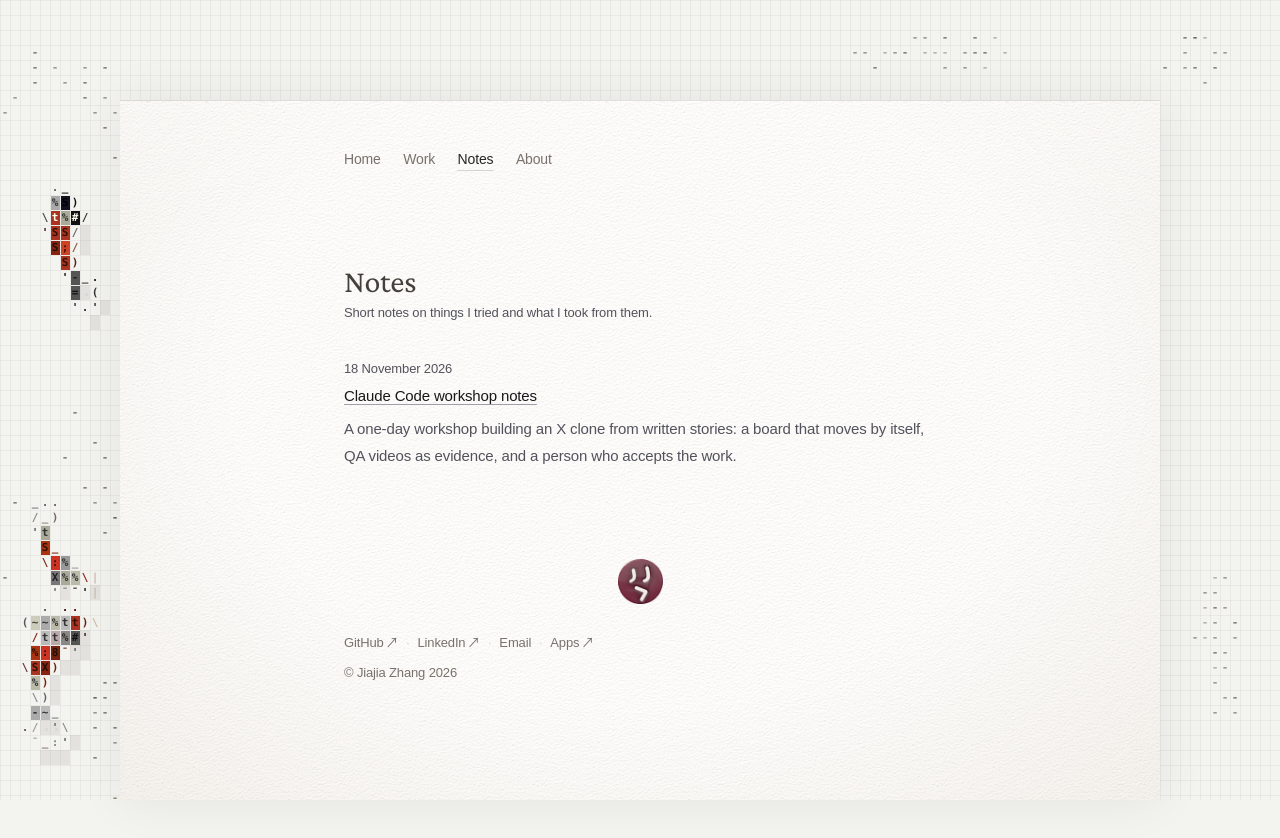
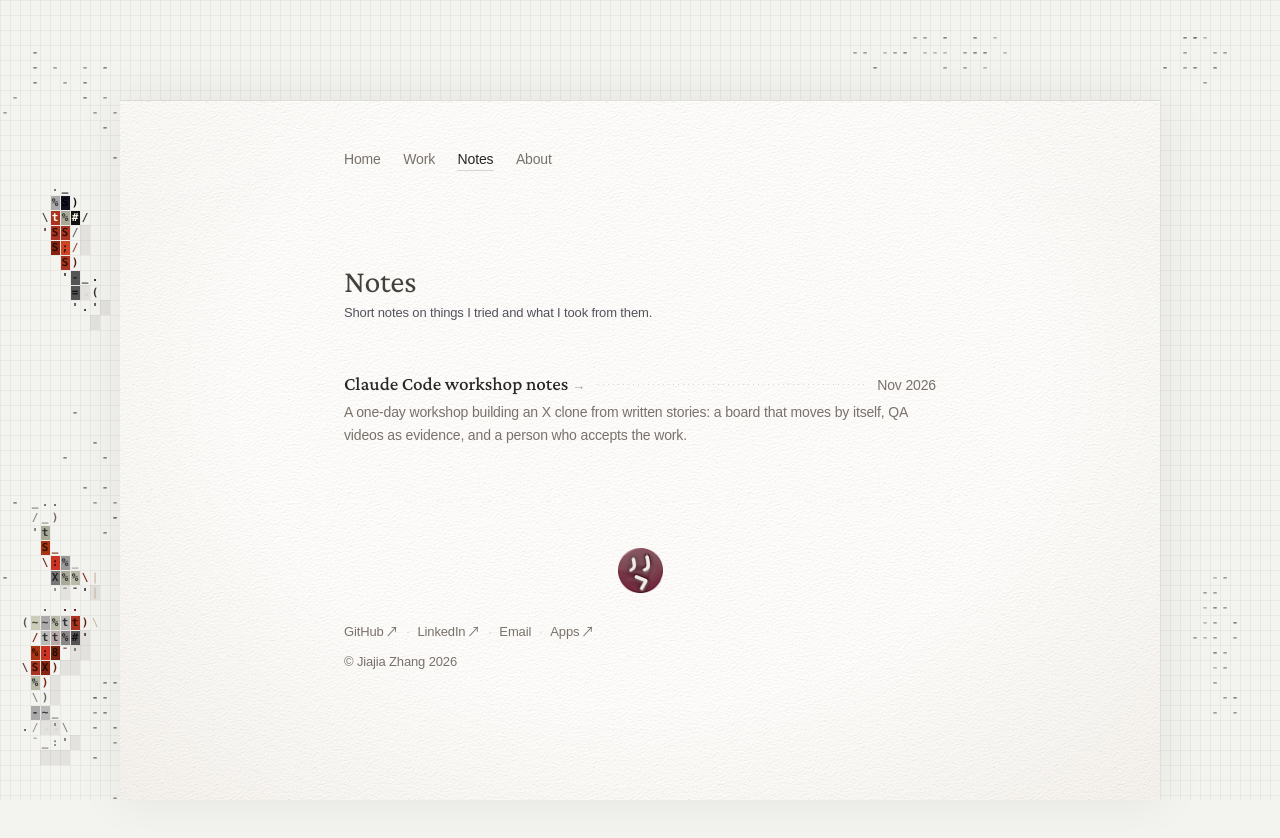
Before and after one commit to isjiajia01/personal-website, a Next.js app: page /notes in a window 1280 px wide. Shown: the top 838 px of the page. Built offline with nearby package versions, Linux system fonts and the light colour scheme; a web font is replaced by a local one.

Commit message:
Notes: row-style list like home, back link on article

```diff
--- a/app/(default)/notes/claude-code-workshop/page.tsx
+++ b/app/(default)/notes/claude-code-workshop/page.tsx
@@ -1,5 +1,6 @@
 import type { Metadata } from "next";
 import Image from "next/image";
+import Link from "next/link";
 
 const base = "/notes/claude-code-workshop";
 const url = "https://me.isjia.page/notes/claude-code-workshop/";
@@ -45,6 +46,13 @@ const h2 = "text-[15px] font-medium text-zinc-900 dark:text-zinc-100";
 export default function ClaudeCodeWorkshopNotes() {
   return (
     <article>
+      <Link
+        href="/notes/"
+        className="group press -mx-2 mb-6 inline-block px-2 py-2 text-[13px] leading-5 text-zinc-500 hover:text-(--rose) dark:text-zinc-400"
+      >
+        <span aria-hidden="true" className="mr-1">←</span>
+        All notes
+      </Link>
       <p className="text-[13px] leading-5 text-zinc-600 dark:text-zinc-400">
         Notes · 18 November 2026
       </p>
--- a/app/(default)/notes/page.tsx
+++ b/app/(default)/notes/page.tsx
@@ -15,7 +15,7 @@ export const metadata: Metadata = {
 const notes = [
   {
     href: "/notes/claude-code-workshop/",
-    date: "18 November 2026",
+    date: "Nov 2026",
     title: "Claude Code workshop notes",
     summary:
       "A one-day workshop building an X clone from written stories: a board that moves by itself, QA videos as evidence, and a person who accepts the work.",
@@ -31,21 +31,36 @@ export default function NotesIndex() {
       <p className="mt-1 text-[13px] leading-5 text-zinc-600 dark:text-zinc-400">
         {description}
       </p>
-      <ul className="mt-10 space-y-8">
-        {notes.map((n) => (
-          <li key={n.href}>
-            <p className="text-[13px] leading-5 text-zinc-600 dark:text-zinc-400">{n.date}</p>
-            <h2 className="mt-1 text-[15px] font-medium text-zinc-900 dark:text-zinc-100">
-              <Link
-                href={n.href}
-                className="underline decoration-zinc-400 underline-offset-[3px] hover:text-(--rose) dark:decoration-zinc-500"
-              >
-                {n.title}
-              </Link>
-            </h2>
-            <p className="mt-2 text-[15px] leading-7 text-zinc-600 dark:text-zinc-400">
-              {n.summary}
-            </p>
+      <ul className="rise-own mt-10 -mx-3 space-y-1">
+        {notes.map((n, index) => (
+          <li
+            key={n.href}
+            className="rise"
+            style={{ "--i": 2 + index } as React.CSSProperties}
+          >
+            <Link
+              href={n.href}
+              className="work-row group block rounded-md px-3 py-3 hover:bg-stone-50 dark:hover:bg-zinc-800/60"
+            >
+              <span className="flex items-baseline gap-3">
+                <span className="work-title project-title text-stone-800 dark:text-zinc-100">
+                  {n.title}
+                  <span
+                    aria-hidden="true"
+                    className="link-arrow ml-1 text-[0.7em] text-stone-400 dark:text-zinc-500"
+                  >
+                    →
+                  </span>
+                </span>
+                <span className="leader" aria-hidden="true" />
+                <span className="shrink-0 whitespace-nowrap text-[14px] tabular-nums text-stone-500 dark:text-zinc-400">
+                  {n.date}
+                </span>
+              </span>
+              <span className="mt-1 block text-[14px] leading-6 text-stone-500 dark:text-zinc-400">
+                {n.summary}
+              </span>
+            </Link>
           </li>
         ))}
       </ul>
```
